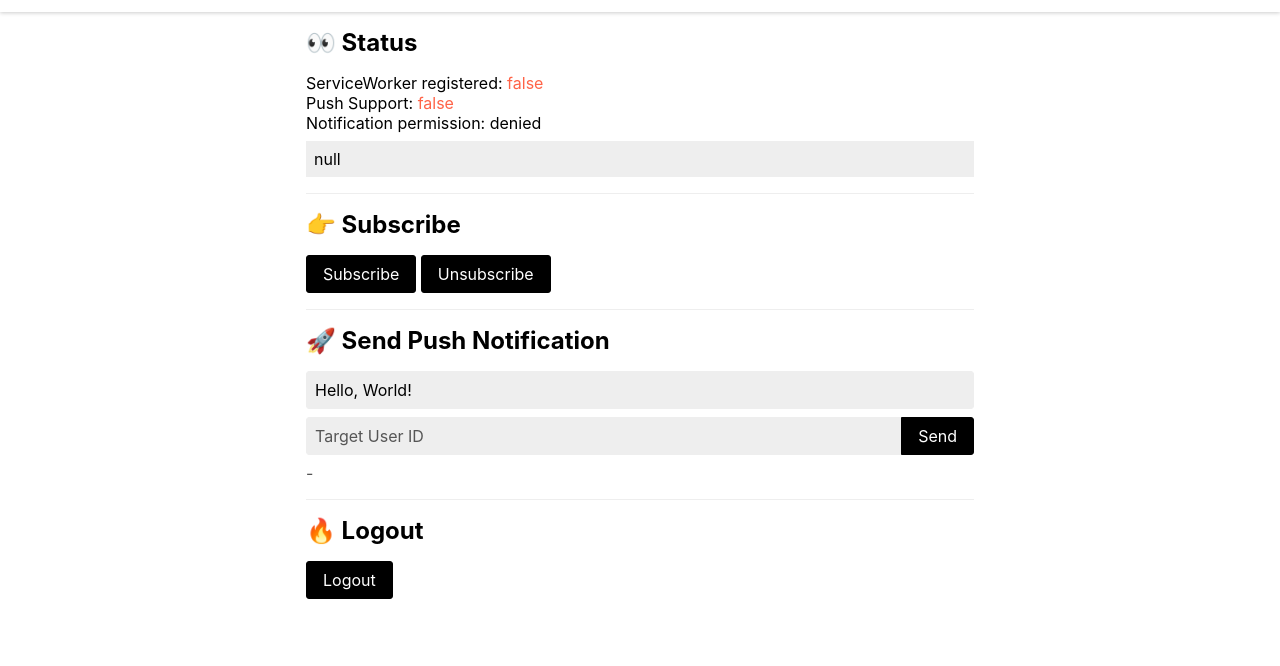
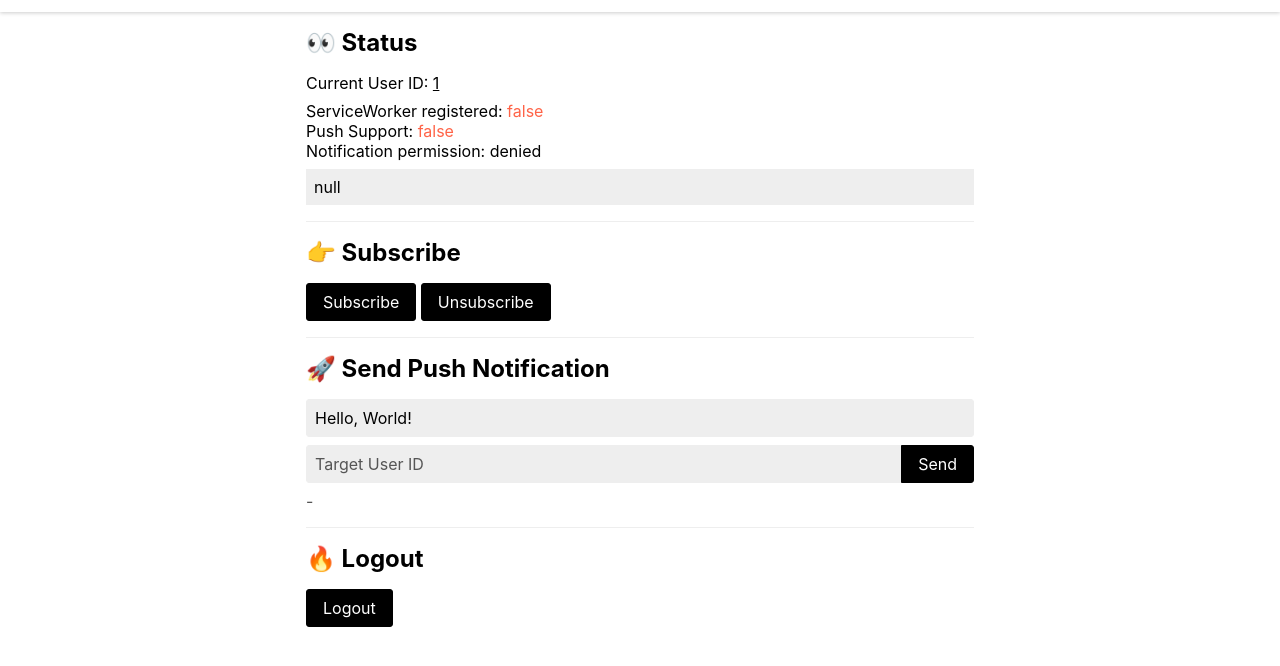
Before and after one commit to leegeunhyeok/web-push, a website with bundled scripts: page index.html in a window 1280 px wide. Shown: the part 58-724 px from the top of the page. Built offline with nearby package versions, Linux system fonts and the light colour scheme; sample sign-in values are in the browser's storage; a web font is replaced by a local one.

Commit message:
feat: now show user id in status section

```diff
--- a/index.html
+++ b/index.html
@@ -17,6 +17,9 @@
     <main>
       <section>
         <h2>👀 Status</h2>
+        <div class="item">
+          Current User ID: <u><p class="inline" id="current_user_id"></p></u>
+        </div>
         <div class="item">
           ServiceWorker registered: <p class="inline" id="registration_status"></p>
           <br>
--- a/src/web/index.ts
+++ b/src/web/index.ts
@@ -5,6 +5,7 @@ type Store = {
 }
 
 type Elements = {
+  currentUserId: HTMLParagraphElement | null;
   notificationPermission: HTMLParagraphElement | null;
   pushSupport: HTMLParagraphElement | null;
   registration: HTMLParagraphElement | null;
@@ -17,6 +18,7 @@ type Elements = {
 const userId = localStorage.getItem('userId');
 const elements: Elements = {
   // Status text
+  currentUserId: null,
   registration: null,
   pushSupport: null,
   notificationPermission: null,
@@ -156,6 +158,7 @@ function setText (element: HTMLElement | null, value: string | boolean) {
 }
 
 async function updateStatus () {
+  setText(elements.currentUserId, userId as string);
   setText(elements.registration, !!store.serviceWorkerRegistration);
   setText(elements.pushSupport, store.pushSupport);
   setText(elements.notificationPermission, Notification.permission);
@@ -173,6 +176,7 @@ function logout () {
 }
 
 window.onload = () => {
+  elements.currentUserId = document.getElementById('current_user_id') as HTMLParagraphElement;
   elements.registration = document.getElementById('registration_status') as HTMLParagraphElement;
   elements.pushSupport = document.getElementById('push_support_status') as HTMLParagraphElement;
   elements.notificationPermission = document.getElementById('notification_permission_status') as HTMLParagraphElement;
```
